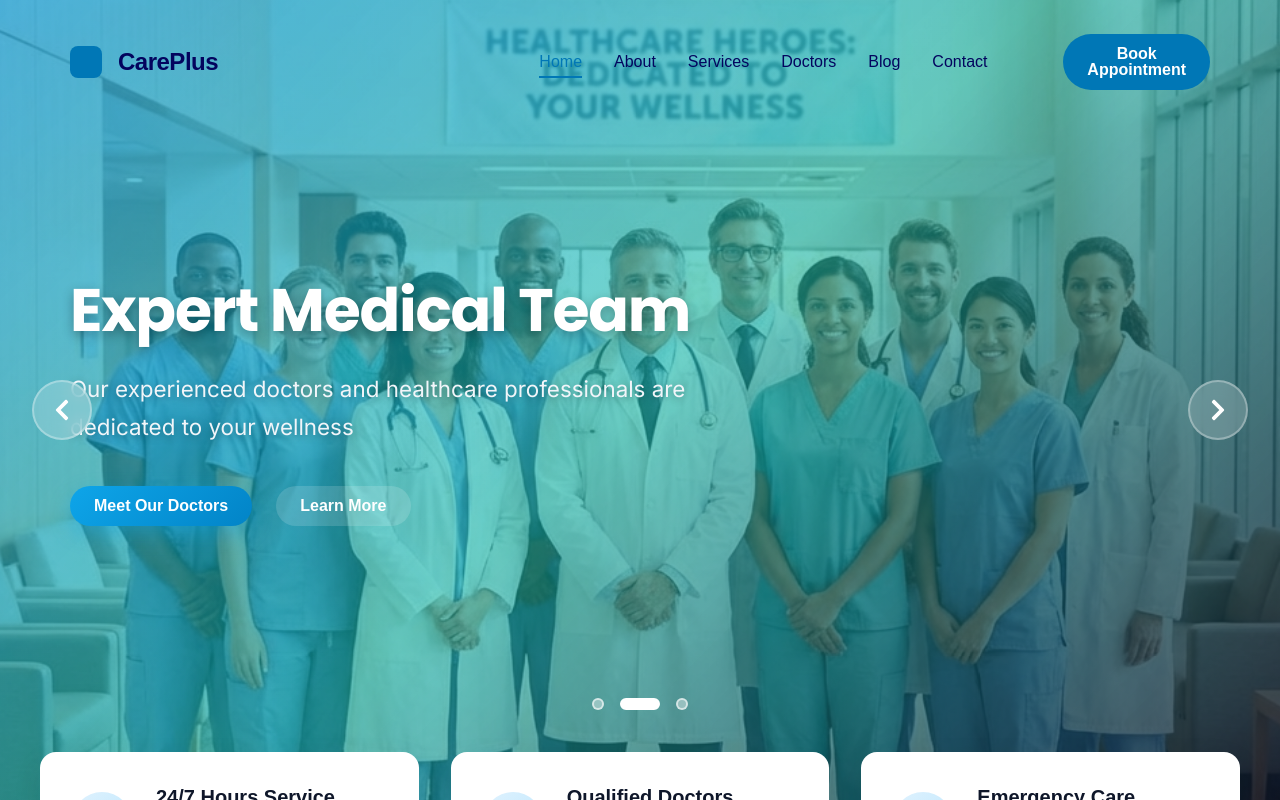
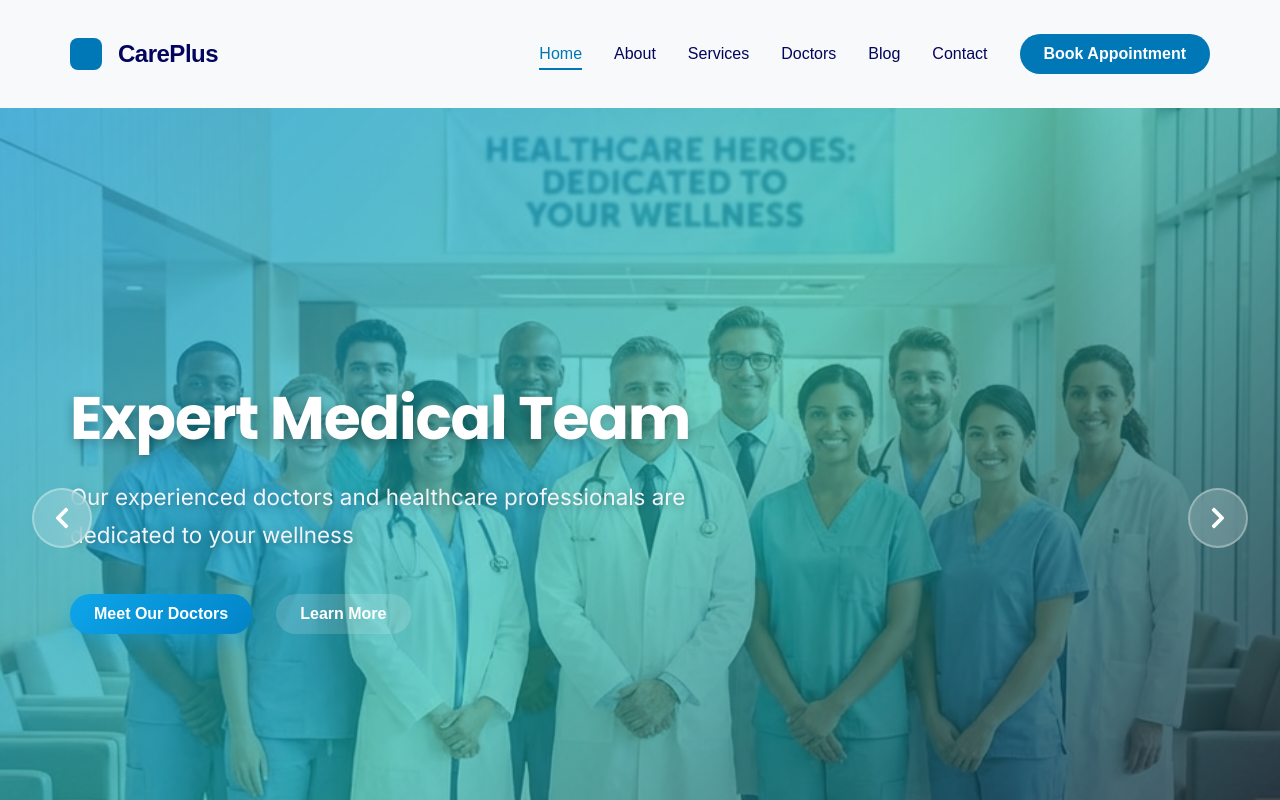
Before and after one commit to dev-nirob1/carePlus-healthcare-website, a React (Vite) app: page / in a window 1280 px wide. Shown: the top 800 px of the page. Built offline with nearby package versions, Linux system fonts and the light colour scheme.

Commit message:
navbar update

```diff
--- a/src/assets/main.css
+++ b/src/assets/main.css
@@ -173,6 +173,7 @@ textarea {
   text-align: center;
   transition: all 0.3s ease-in-out;
   line-height: 1;
+  white-space: nowrap;
 }
 
 /* tab design  */
--- a/src/components/Section/Navbar/Navbar.css
+++ b/src/components/Section/Navbar/Navbar.css
@@ -1,8 +1,4 @@
 .header {
-  position: fixed;
-  top: 0;
-  left: 0;
-  width: 100%;
   z-index: 1000;
   padding: 1rem 0;
   transition: all 0.3s ease-in-out;
@@ -26,10 +22,11 @@
   height: 100vh;
   background: var(--white-color);
   flex-direction: column;
-  justify-content: center;
-  padding: 2rem;
+  justify-content: flex-start;
+  padding: 6rem 2rem 2rem 2rem;
   transition: right 0.4s cubic-bezier(0.4, 0, 0.2, 1);
   box-shadow: -10px 0 30px rgba(0, 0, 0, 0.05);
+  z-index: 1000;
 }
 
 .header .navigation.open {
@@ -58,6 +55,10 @@
   }
 
   .header.scrolled {
+    position: fixed;
+    top: 0;
+    left: 0;
+    width: 100%;
     padding: 1rem 0;
     background: rgba(255, 255, 255, 0.8);
     backdrop-filter: blur(10px);
@@ -111,14 +112,14 @@
   }
 }
 
-.logo-icon {
+.header .logo-icon {
   width: 32px;
   height: 32px;
   border-radius: 8px;
   display: block;
 }
 
-.logo-text {
+.header .logo .title {
   font-size: 1.5rem;
   font-weight: 700;
   color: var(--text-main-color);
--- a/src/components/Section/Navbar/Navbar.jsx
+++ b/src/components/Section/Navbar/Navbar.jsx
@@ -2,6 +2,8 @@ import { useState, useEffect } from "react";
 import { Link, useLocation } from "react-router-dom";
 import { FiMenu, FiX } from "react-icons/fi";
 import BaseButton from "../../Element/BaseButton";
+import BaseTitle from "../../Element/BaseTitle";
+import ListItem from "../../Element/ListItem";
 import "./Navbar.css";
 
 function Navbar() {
@@ -35,7 +37,7 @@ function Navbar() {
           <div className="logo">
             <Link to="/" className="flex align-center gap-1">
               <span className="logo-icon bg-primary"></span>
-              <span className="logo-text">CarePlus</span>
+              <BaseTitle>CarePlus</BaseTitle>
             </Link>
           </div>
 
@@ -51,54 +53,54 @@ function Navbar() {
             className={`navigation flex align-center gap-2 ${isMenuOpen ? "open" : ""}`}
           >
             <ul className="nav-links flex gap-2">
-              <li>
+              <ListItem>
                 <Link
                   to="/"
                   className={location.pathname === "/" ? "active" : ""}
                 >
                   Home
                 </Link>
-              </li>
-              <li>
+              </ListItem>
+              <ListItem>
                 <Link
                   to="/about"
                   className={location.pathname === "/about" ? "active" : ""}
                 >
                   About
                 </Link>
-              </li>
-              <li>
+              </ListItem>
+              <ListItem>
                 <Link
                   to="/services"
                   className={location.pathname === "/services" ? "active" : ""}
                 >
                   Services
                 </Link>
-              </li>
-              <li>
+              </ListItem>
+              <ListItem>
                 <Link
                   to="/doctors"
                   className={location.pathname === "/doctors" ? "active" : ""}
                 >
                   Doctors
                 </Link>
-              </li>
-              <li>
+              </ListItem>
+              <ListItem>
                 <Link
                   to="/blog"
                   className={location.pathname === "/blog" ? "active" : ""}
                 >
                   Blog
                 </Link>
-              </li>
-              <li>
+              </ListItem>
+              <ListItem>
                 <Link
                   to="/contact"
                   className={location.pathname === "/contact" ? "active" : ""}
                 >
                   Contact
                 </Link>
-              </li>
+              </ListItem>
             </ul>
 
             <Link to="/appointments">
```
